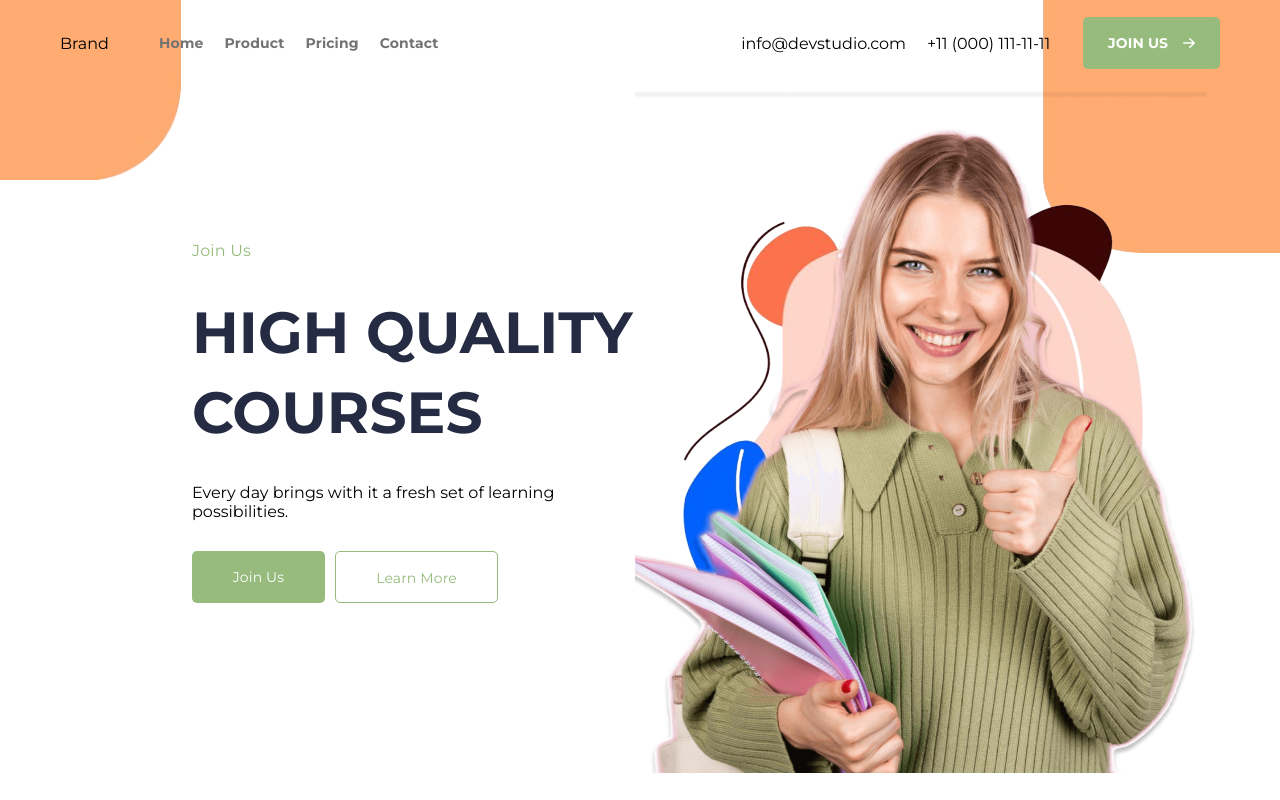
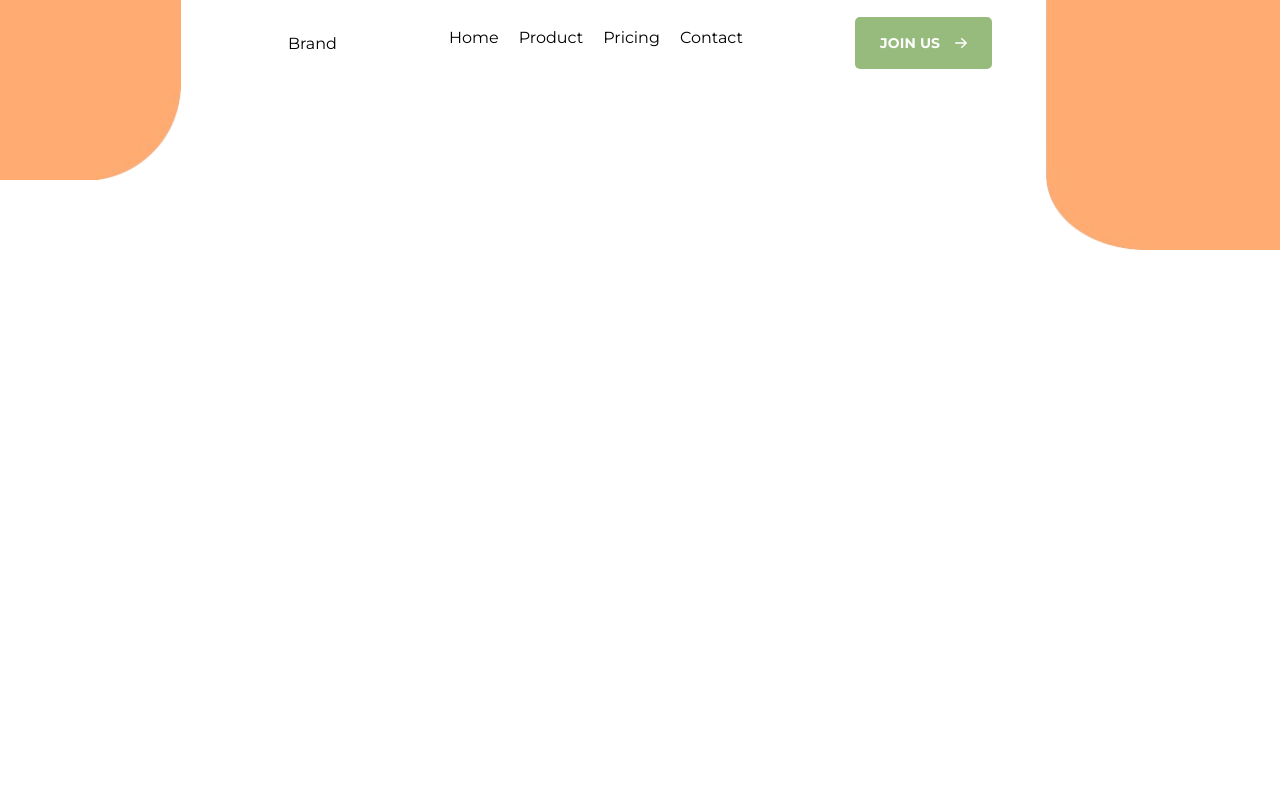
Before and after one commit to KyryloKuzmenko/language-school, a React (Vite) app: page / in a window 1280 px wide. Built offline with nearby package versions, Linux system fonts and the light colour scheme.

Commit message:
changed header. going in components way, created adaptation

```diff
--- a/src/components/Header/Header.jsx
+++ b/src/components/Header/Header.jsx
@@ -1,71 +1,23 @@
-import style from './Header.module.css';
+import css from './Header.module.css';
+import HeaderMenu from '../HeaderMenu/HeaderMenu';
+import { useState } from 'react';
+import JoinUs from '../JoinUs/JoinUs';
+const Header = () => {
 
-const Header = () => {
   return (
-    <header className={style.header}>
-      <div className={`${style.headerWrap} container`}>
-        <nav className={style.navigate}>
-          <span className={style.brand}>Brand</span>
-          <ul className={style.list}>
-            <li className={style.listItem}>
-              <a className={style.listLink} href="/">
-                Home
-              </a>
-            </li>
-            <li className={style.listItem}>
-              <a className={style.listLink} href="#">
-                Product
-              </a>
-            </li>
-            <li className={style.listItem}>
-              <a className={style.listLink} href="#">
-                Pricing
-              </a>
-            </li>
-            <li className={style.listItem}>
-              <a className={style.listLink} href="#">
-                Contact
-              </a>
-            </li>
-          </ul>
-        </nav>
-        <address className={style.address}>
-          <ul class={style.listAddress}>
-            <li className={style.listAddressItem}>
-              <a class={style.addresLink} href="mailto:info@devstudio.com">
-                info@devstudio.com
-              </a>
-            </li>
-            <li>
-              <a class={style.addressLink} href="tel:+110001111111">
-                +11 (000) 111-11-11
-              </a>
-            </li>
-          </ul>
-        </address>
-        <a className={style.contactFormBtn} href="#contact-form">
-          JOIN US
-          <span>
-            <svg
-              width="12"
-              height="10"
-              viewBox="0 0 12 10"
-              fill="none"
-              xmlns="http://www.w3.org/2000/svg"
-            >
-              <g clip-path="url(#clip0_2636_2027)">
-                <path
-                  fill-rule="evenodd"
-                  clip-rule="evenodd"
-                  d="M0 5C0 4.81059 0.079009 4.62895 0.219646 4.49502C0.360282 4.36109 0.551026 4.28584 0.749916 4.28584H9.43845L6.21831 1.22068C6.07749 1.08658 5.99838 0.904705 5.99838 0.715059C5.99838 0.525414 6.07749 0.343536 6.21831 0.209436C6.35912 0.0753365 6.5501 0 6.74925 0C6.94839 0 7.13937 0.0753365 7.28019 0.209436L11.7797 4.49438C11.8495 4.56072 11.9049 4.63952 11.9427 4.72629C11.9805 4.81305 12 4.90606 12 5C12 5.09394 11.9805 5.18695 11.9427 5.27371C11.9049 5.36048 11.8495 5.43928 11.7797 5.50562L7.28019 9.79056C7.13937 9.92466 6.94839 10 6.74925 10C6.5501 10 6.35912 9.92466 6.21831 9.79056C6.07749 9.65646 5.99838 9.47459 5.99838 9.28494C5.99838 9.0953 6.07749 8.91342 6.21831 8.77932L9.43845 5.71416H0.749916C0.551026 5.71416 0.360282 5.63892 0.219646 5.50499C0.079009 5.37106 0 5.18941 0 5Z"
-                  fill="white"
-                />
-              </g>
-            </svg>
-          </span>
-        </a>
-      </div>
-    </header>
+    <>
+      <header className={css.header}>
+        <div className={`${css.headerWrap} container`}>
+            <span className={css.brand}>
+              <a href="/">Brand</a>
+            </span>
+          <nav className={css.navigate}>
+            <HeaderMenu className={css.headerMenu} />
+          </nav>
+          <JoinUs />
+        </div>
+      </header>
+    </>
   );
 };
 
--- a/src/components/Header/Header.module.css
+++ b/src/components/Header/Header.module.css
@@ -1,74 +1,59 @@
 .header {
-    height: 91px;
-    padding-top: 17px;
-    padding-bottom: 17px;
+  position: absolute;
+  width: 100%;
+  background: transparent;
+  padding-top: 32px;
+  padding-bottom: 32px;
+
 }
 
 .headerWrap {
   display: flex;
-  align-items: center;
   justify-content: space-between;
 }
 
 .navigate {
   display: flex;
+  justify-content: space-between;
   align-items: center;
 }
 
-.list {
-  display: flex;
-  gap: 21px;
-  margin-left: 50px;
+/* Меню скрыто на мобильных устройствах по умолчанию */
+
+
+.address {
+  display: none;
 }
 
-.listLink {
-  font-family: 'Montserrat', sans-serif;
-  font-weight: 700;
-  font-size: 14px;
-  line-height: 1.71429;
-  letter-spacing: 0.01em;
-  text-align: center;
-  color: #737373;
+@media only screen and (min-width: 768px) {
+  .navigate {
+    justify-content: center;
+  }
+
+  .address {
+    display: block;
+    font-style: normal;
+    margin-left: 150px;
+  }
+
+  .addressLink {
+    white-space: nowrap;
+  }
+  .headerWrap {
+    display: flex;
+    align-items: center;
+    justify-content: space-between;
+  }
+
+  .header {
+    height: 91px;
+    padding-top: 17px;
+    padding-bottom: 17px;
+  }
 }
 
-.address {
-  font-style: normal;
-  margin-left: 150px;
+@media only screen and (min-width: 1440px) {
+  .navigate {
+    justify-content: center;
+  }
 }
-
-.listAddress {
-  display: flex;
-  align-items: center;
-  gap: 21px;
-  padding-left: 120px;
-}
-
-.addressLink {
-  white-space: nowrap;
-}
-
-.contactFormBtn {
-  border-radius: 5px;
-  padding: 15px 25px;
-  width: 137px;
-  height: 52px;
-  background: #96bb7c;
-  font-family: 'Montserrat', sans-serif;
-  font-weight: 700;
-  font-size: 14px;
-  line-height: 1.57143;
-  letter-spacing: 0.01em;
-  color: #fff;
-  display: flex;
-  justify-content: space-between;
-  align-items: center;
-  white-space: nowrap;
-}
-
-.contactFormBtn:hover {
-  background-color: #7ea05f;
-}
-
-.contactFormBtn:active {
-  background-color: #6b8f4a;
-}
--- /dev/null
+++ b/src/components/HeaderMenu/HeaderMenu.jsx
@@ -0,0 +1,52 @@
+import css from "./HeaderMenu.module.css"
+import { useState } from "react";
+
+
+
+const HeaderMenu = () => {
+  const [isMenuOpen, setIsMenuOpen] = useState(false);
+
+  const toggleMenu = () => {
+    setIsMenuOpen(!isMenuOpen);
+  };
+
+    return (
+        <>
+        {!isMenuOpen ? (
+            <button className={css.menuButton} onClick={toggleMenu}>
+            Menu
+            </button>
+        ) : (
+            <button className={css.closeButton} onClick={toggleMenu}>
+            X
+            </button>
+        )}
+        <div className={`${css.menu} ${isMenuOpen ? css.open : ''}`}>
+        <ul className={css.list}>
+          <li className={css.listItem}>
+            <a className={css.listLink} href="/">
+              Home
+            </a>
+          </li>
+          <li className={css.listItem}>
+            <a className={css.listLink} href="product">
+              Product
+            </a>
+          </li>
+          <li className={css.listItem}>
+            <a className={css.listLink} href="pricing">
+              Pricing
+            </a>
+          </li>
+          <li className={css.listItem}>
+            <a className={css.listLink} href="contact">
+              Contact
+            </a>
+          </li>
+        </ul>
+      </div>
+        </>
+    );
+}
+
+export default HeaderMenu;
--- /dev/null
+++ b/src/components/HeaderMenu/HeaderMenu.module.css
@@ -0,0 +1,67 @@
+.menu {
+  display: none;
+}
+
+.menuButton,
+.closeButton {
+  display: block;
+  background-color: #007bff;
+  color: #ffffff;
+  border: none;
+  padding: 8px 16px;
+  cursor: pointer;
+  font-size: 16px;
+  border-radius: 4px;
+}
+
+.hidenListItem:not(:last-child) {
+  margin-bottom: 5px;
+}
+
+.listItem:not(:last-child) {
+  margin-bottom: 12px;
+}
+
+/* Стили для кнопки закрытия меню */
+.closeButton {
+  background-color: #ff4c4c; /* Красный цвет для кнопки закрытия */
+}
+
+/* Показывать меню, если оно открыто */
+.menu.open {
+  display: block;
+}
+
+/* Медиа-запросы для планшетов и компьютеров */
+@media (min-width: 768px) {
+  .menu {
+    display: block; /* Показывать меню по умолчанию на планшетах и компьютерах */
+  }
+
+  .list {
+    display: flex;
+    gap: 20px;
+  }
+
+
+  .menuButton,
+  .closeButton {
+    display: none; /* Скрыть кнопки "Menu" и "X" на планшетах и компьютерах */
+  }
+}
+
+.closeButton {
+  position: absolute;
+  top: 32px;
+  right: 16px;
+  padding: 0;
+  cursor: pointer;
+  line-height: 0;
+}
+
+
+@media only screen and (min-width: 1440px) {
+  .list {
+    transform: translate(0);
+  }
+}
--- a/src/components/Hero/Hero.module.css
+++ b/src/components/Hero/Hero.module.css
@@ -1,5 +1,5 @@
 .heroSection {
-  display: flex;
+  display: none;
   justify-content: space-between;
   height: 682px;
 }
--- /dev/null
+++ b/src/components/JoinUs/JoinUs.jsx
@@ -0,0 +1,34 @@
+import css from "./JoinUs.module.css"
+
+
+const JoinUs = () => {
+
+    return (
+      <div className={css.joinUs}>
+        <a className={css.contactFormBtn} href="#contact-form">
+          JOIN US
+          <span>
+            <svg
+              width="12"
+              height="10"
+              viewBox="0 0 12 10"
+              fill="none"
+              xmlns="http://www.w3.org/2000/svg"
+            >
+              <g clip-path="url(#clip0_2636_2027)">
+                <path
+                  fill-rule="evenodd"
+                  clip-rule="evenodd"
+                  d="M0 5C0 4.81059 0.079009 4.62895 0.219646 4.49502C0.360282 4.36109 0.551026 4.28584 0.749916 4.28584H9.43845L6.21831 1.22068C6.07749 1.08658 5.99838 0.904705 5.99838 0.715059C5.99838 0.525414 6.07749 0.343536 6.21831 0.209436C6.35912 0.0753365 6.5501 0 6.74925 0C6.94839 0 7.13937 0.0753365 7.28019 0.209436L11.7797 4.49438C11.8495 4.56072 11.9049 4.63952 11.9427 4.72629C11.9805 4.81305 12 4.90606 12 5C12 5.09394 11.9805 5.18695 11.9427 5.27371C11.9049 5.36048 11.8495 5.43928 11.7797 5.50562L7.28019 9.79056C7.13937 9.92466 6.94839 10 6.74925 10C6.5501 10 6.35912 9.92466 6.21831 9.79056C6.07749 9.65646 5.99838 9.47459 5.99838 9.28494C5.99838 9.0953 6.07749 8.91342 6.21831 8.77932L9.43845 5.71416H0.749916C0.551026 5.71416 0.360282 5.63892 0.219646 5.50499C0.079009 5.37106 0 5.18941 0 5Z"
+                  fill="white"
+                />
+              </g>
+            </svg>
+          </span>
+        </a>
+      </div>
+    );
+}
+
+
+export default JoinUs;
--- /dev/null
+++ b/src/components/JoinUs/JoinUs.module.css
@@ -0,0 +1,38 @@
+.joinUs {
+  display: none;
+}
+
+
+
+.contactFormBtn {
+  border-radius: 5px;
+  padding: 15px 25px;
+  width: 137px;
+  height: 52px;
+  background: #96bb7c;
+  font-family: 'Montserrat', sans-serif;
+  font-weight: 700;
+  font-size: 14px;
+  line-height: 1.57143;
+  letter-spacing: 0.01em;
+  color: #fff;
+  display: flex;
+  justify-content: space-between;
+  align-items: center;
+  white-space: nowrap;
+}
+
+
+.contactFormBtn:hover {
+  background-color: #7ea05f;
+}
+
+.contactFormBtn:active {
+  background-color: #6b8f4a;
+}
+
+@media (min-width: 768px) {
+  .joinUs {
+    display: block;
+  }
+}
--- a/src/index.css
+++ b/src/index.css
@@ -48,15 +48,6 @@ img {
   display: block;
 }
 
-
-
-.container {
-  padding-left: 60px;
-  padding-right: 60px;
-  margin: 0 auto;
-}
-
-
 .decor-wrap {
   position: absolute;
   z-index: -5;
@@ -65,6 +56,45 @@ img {
   justify-content: space-between;
 }
 
+.decor-right {
+  height: 250px;
+}
+
 .decor-left {
   height: 180px;
 }
+
+.container {
+  padding-left: 16px;
+  padding-right: 16px;
+  margin: 0 auto;
+}
+
+@media only screen and (min-width: 375px) {
+  .container {
+    max-width: 375px;
+    padding-left: 16px;
+    padding-right: 16px;
+  }
+}
+
+@media only screen and (min-width: 768px) {
+  .container {
+    max-width: 768px;
+    padding-left: 32px;
+    padding-right: 32px;
+  }
+}
+
+@media only screen and (min-width: 1440px) {
+  .container {
+    max-width: 1440px;
+  }
+
+  .decor-left {
+    height: 180px;
+  }
+  .decor-right {
+    height: 250px;
+  }
+}
```
Also changed, not shown: src/components/HeaderAddress/HeaderAddress.jsx (added, +25 -0 lines), public/assets/icons/vectors.svg, src/components/HeaderAddress/HeaderAddress.module.css (added).
